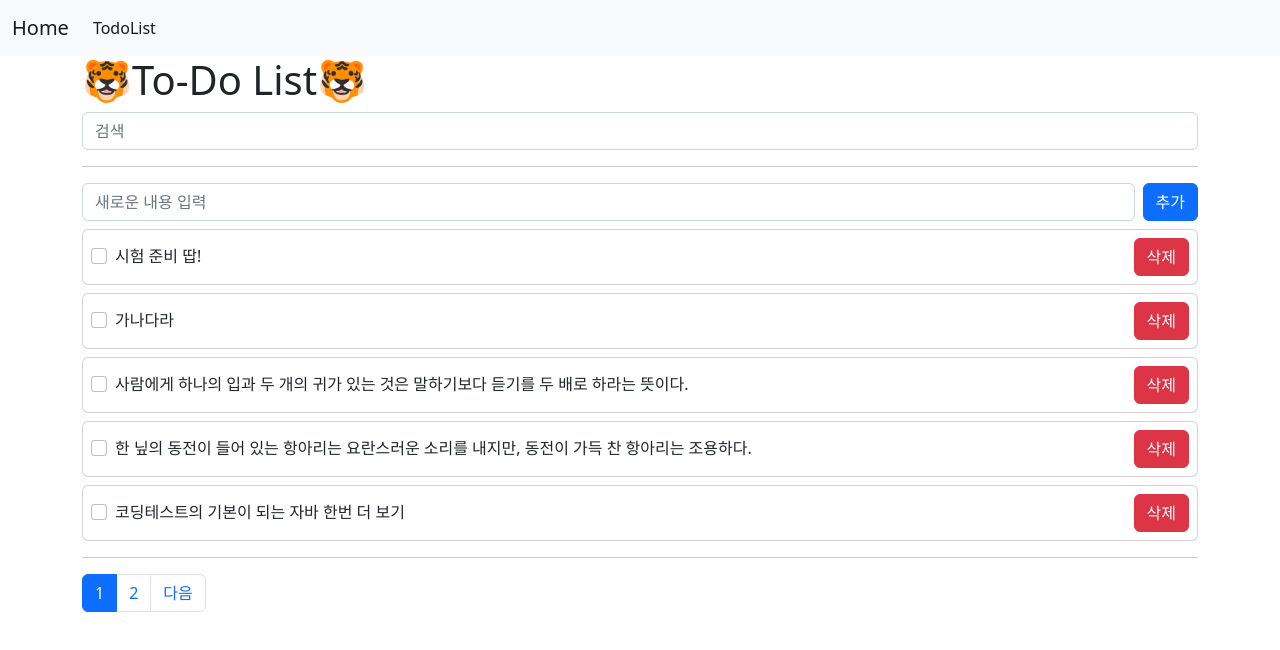
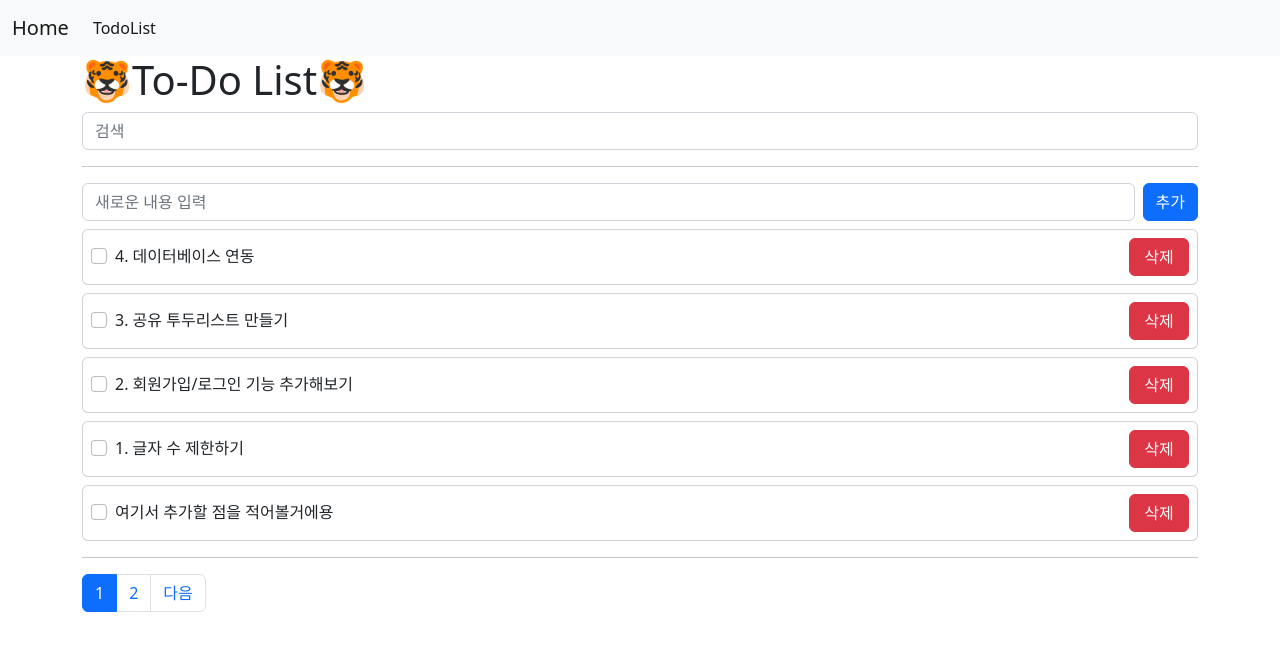
Before and after one commit to seashell479/vue3-project, a Vue app: page /todolist in a window 1280 px wide. Shown: the top 650 px of the page. Built offline with nearby package versions, Linux system fonts and the light colour scheme; data requests are answered from the project's data file.

Commit message:
수정페이지(미완료/완료버튼추가, 취소버튼 추가, 저장버튼 추가), 삭제버튼 개선

```diff
--- a/db.json
+++ b/db.json
@@ -6,14 +6,9 @@
       "id": 1
     },
     {
-      "content": "퇴근 후 여유를 가져봅시당..💪",
-      "completed": false,
+      "content": "퇴근 후 여유를 가져봅시당..💪 여유를 제대로 가지면서 휴식을 잘 취함😚",
+      "completed": true,
       "id": 2
-    },
-    {
-      "content": "코딩테스트의 기본이 되는 자바 한번 더 보기",
-      "completed": false,
-      "id": 3
     },
     {
       "content": "한 닢의 동전이 들어 있는 항아리는 요란스러운 소리를 내지만, 동전이 가득 찬 항아리는 조용하다.",
@@ -26,14 +21,34 @@
       "id": 5
     },
     {
-      "content": "가나다라",
-      "completed": false,
-      "id": 6
+      "content": "오늘 오후 뷰 시험 봅니당 😂\n100점 맞았어용 굳",
+      "completed": true,
+      "id": 8
     },
     {
-      "content": "시험 준비 땁!",
+      "content": "여기서 추가할 점을 적어볼거에용",
       "completed": false,
-      "id": 7
+      "id": 9
+    },
+    {
+      "content": "1. 글자 수 제한하기",
+      "completed": false,
+      "id": 10
+    },
+    {
+      "content": "2. 회원가입/로그인 기능 추가해보기",
+      "completed": false,
+      "id": 11
+    },
+    {
+      "content": "3. 공유 투두리스트 만들기",
+      "completed": false,
+      "id": 12
+    },
+    {
+      "content": "4. 데이터베이스 연동",
+      "completed": false,
+      "id": 13
     }
   ]
 }
--- a/src/components/TodoList.vue
+++ b/src/components/TodoList.vue
@@ -23,7 +23,10 @@
           </label>
         </div>
         <div>
-          <button class="btn btn-danger" @click.stop="onDelete(index)">
+          <button
+            class="btn btn-danger size-fixed"
+            @click.stop="onDelete(index)"
+          >
             삭제
           </button>
         </div>
@@ -70,4 +73,9 @@ export default {
 };
 </script>
 
-<style></style>
+<style scoped>
+button.size-fixed {
+  margin-left: 10px;
+  width: 60px;
+}
+</style>
--- a/src/pages/todolist/_id.vue
+++ b/src/pages/todolist/_id.vue
@@ -1,29 +1,79 @@
 <template>
   <h1>Modify Page 😋</h1>
-  <form>
+  <div class="mb-2">
+    <label>상태</label>
+    <div>
+      <button
+        class="btn"
+        :class="beforeTodo.completed ? 'btn-success' : 'btn-danger'"
+        @click="toggleTodoStatus"
+      >
+        {{ beforeTodo.completed ? "Completed" : "Incomplete" }}
+      </button>
+    </div>
+  </div>
+  <form @submit.prevent="onUpdate">
     <div class="form-group">
       <label>내용</label>
-      <textarea class="form-control" rows="3"></textarea>
+      <textarea
+        v-model="beforeTodo.content"
+        class="form-control"
+        rows="3"
+      ></textarea>
     </div>
-    <button class="btn btn-primary mt-2">저장</button>
+    <div class="mt-2">
+      <button class="btn btn-primary">저장</button>
+      <button class="btn btn-outline-dark ms-2" @click="moveTotodoListPage">
+        취소
+      </button>
+    </div>
   </form>
 </template>
 
 <script>
 import axios from "axios";
-import { useRoute } from "vue-router";
+import { useRoute, useRouter } from "vue-router";
+import { ref } from "vue";
 
 export default {
   setup() {
     const route = useRoute();
+    const router = useRouter();
+    const beforeTodo = ref({});
 
     async function getTodo() {
       const res = await axios.get(
         "http://localhost:3000/todolist/" + route.params.id
       );
-      console.log(res.data);
+      beforeTodo.value = res.data;
     }
+
+    function toggleTodoStatus() {
+      beforeTodo.value.completed = !beforeTodo.value.completed;
+    }
+
     getTodo();
+
+    function moveTotodoListPage() {
+      router.push({
+        name: "TodoList",
+      });
+    }
+
+    async function onUpdate() {
+      const res = await axios.patch(
+        "http://localhost:3000/todolist/" + route.params.id,
+        {
+          content: beforeTodo.value.content,
+          completed: beforeTodo.value.completed,
+        }
+      );
+      router.push({
+        name: "TodoList",
+      });
+    }
+
+    return { beforeTodo, toggleTodoStatus, moveTotodoListPage, onUpdate };
   },
 };
 </script>
```
